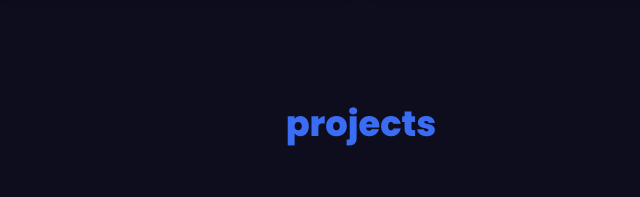
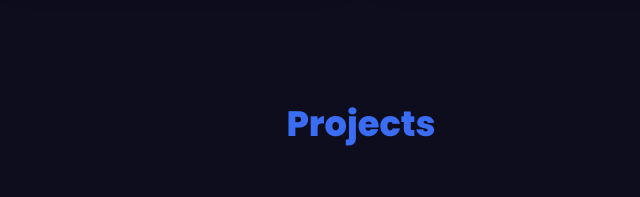
Before and after one commit to Masry2001/PortofolioV-1, a plain HTML site: page index.html in a window 1280 px wide. Shown: the part 1153-1350 px from the top of the page, 279-919 px from the left. Drawn offline with Linux system fonts and the light colour scheme.

Commit message:
changin index.html

```diff
--- a/index.html
+++ b/index.html
@@ -63,7 +63,7 @@
 
     <!-- the projects section -->
     <section class="projects" id="projects">
-        <h2 class="title">projects</h2>
+        <h2 class="title">Projects</h2>
         <div class="content">
             <div class="project-card">
                 <div class="project-image">
```
